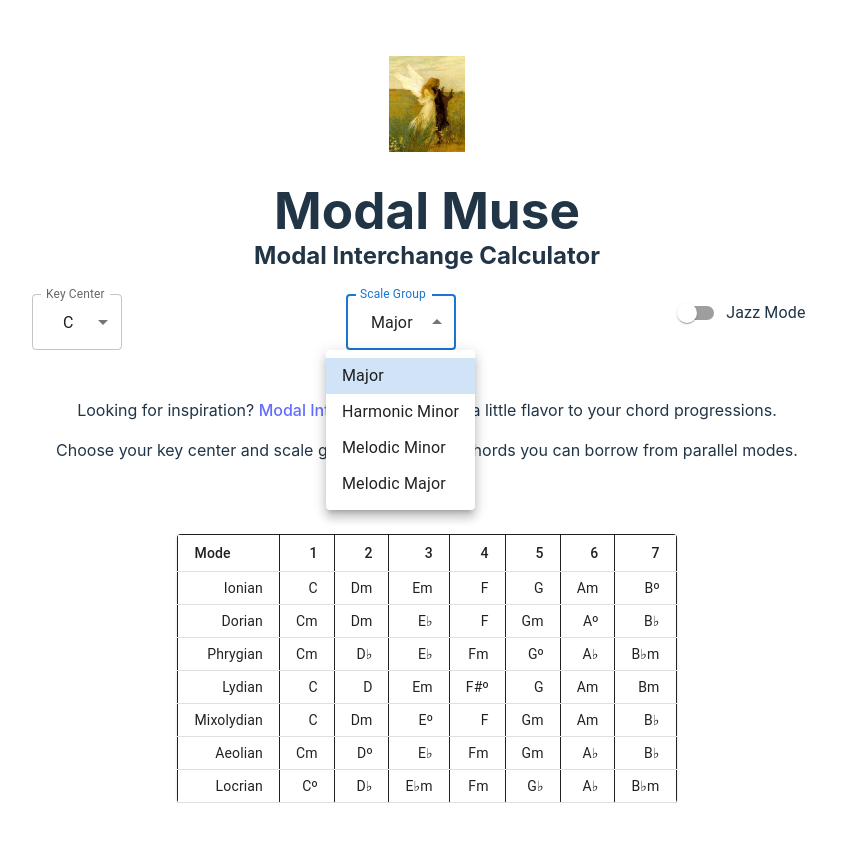
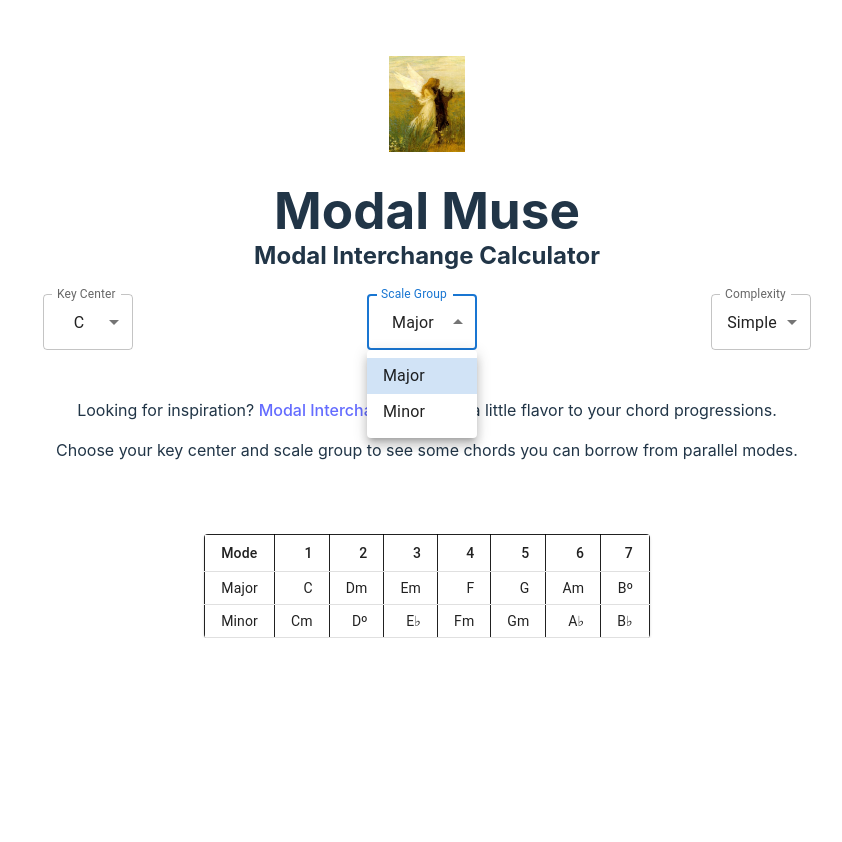
Before and after one commit to jef4490/modal-muse, a React (Vite) app: page / in a window 1280 px wide. Both pictures are taken after a click on the element "Major". Shown: the top 842 px of the page, without its empty margins (213-1055 px from the left). Built offline with nearby package versions, Linux system fonts and the light colour scheme.

Commit message:
add simple mode

```diff
--- a/src/App.css
+++ b/src/App.css
@@ -122,5 +122,5 @@ input:checked + .slider:before {
 .the-wrap{
   margin: 2rem;
   overflow-y: auto;
-  height: 1100px;
+  /* height: 1100px; */
 }
--- a/src/App.jsx
+++ b/src/App.jsx
@@ -6,30 +6,23 @@ import InputLabel from '@mui/material/InputLabel';
 import MenuItem from '@mui/material/MenuItem';
 import FormControl from '@mui/material/FormControl';
 import Select from '@mui/material/Select';
-import FormGroup from '@mui/material/FormGroup';
-import FormControlLabel from '@mui/material/FormControlLabel';
-import Switch from '@mui/material/Switch';
-import Container from '@mui/material/Container';
-import Typography from '@mui/material/Typography';
 
 import museImg from './assets/muse.png'
-import viteLogo from '/vite.svg'
 import './App.css'
-import { pitches, scales, modeNames } from './constants/constants.js'
-import { getModes, getParallelModes } from './calculators/modeCalculator.js'
+import { pitches, modeNames } from './constants/constants.js'
+import { getSimpleModes, getParallelModes } from './calculators/modeCalculator.js'
 import ModeTable from './components/modeTable.jsx';
 
 function App() {
   const isSystemDarkModeOn = useMediaQuery('(prefers-color-scheme: dark)');
   const appTheme = createTheme({palette:  { mode: isSystemDarkModeOn ? 'dark' : 'light' }})
+  const [keyCenter, setKeyCenter] = useState("C");
+  const [scaleGroup, setScaleGroup] = useState("simpleMajor");
+  const [complexity, setComplexity] = useState("simple");
 
-  const [keyCenter, setKeyCenter] = useState("C");
-  const [scaleGroup, setScaleGroup] = useState("major");
-  const [showSeventhChords, setShowSeventhChords] = useState(false);
+  const isSimpleMode = complexity === 'simple';
+  let modesToDisplay = [];
 
-  let parallelModes = [];
-
-  const namesOfSelectedModes = modeNames[scaleGroup];
   let selectableKeyCenters = Object.values(pitches).reduce((accumulator, currentPitch) => {
     currentPitch.selectable.forEach(selectableOption => {
       const selectableKeyCenter = {...currentPitch, displayName: currentPitch.names[selectableOption]};
@@ -38,10 +31,52 @@ function App() {
     return accumulator;
   }, []);
 
-  parallelModes = getParallelModes(scaleGroup, selectableKeyCenters.find(selectableKeyCenter => selectableKeyCenter.displayName === keyCenter).value);
+  if(isSimpleMode){
+    modesToDisplay = getSimpleModes(scaleGroup, selectableKeyCenters.find(selectableKeyCenter => selectableKeyCenter.displayName === keyCenter).value)
+  }
+  else{
+    modesToDisplay = getParallelModes(scaleGroup, selectableKeyCenters.find(selectableKeyCenter => selectableKeyCenter.displayName === keyCenter).value);
+  }
+
+  const namesOfSelectedModes = modeNames[scaleGroup];
+  const renderScaleGroupSelect = () => {
+    if(isSimpleMode){
+      return(
+        <Box sx={{ minWidth: 110, maxWidth: 200 }}>
+        <FormControl fullWidth>
+          <InputLabel id="scale-group-select-label">Scale Group</InputLabel>
+          <Select
+            label="Scale Group"
+            value={scaleGroup}
+            onChange={useCallback((event) => setScaleGroup(() => event.target.value), [scaleGroup])}
+          >
+            <MenuItem value="simpleMajor">Major</MenuItem>
+            <MenuItem value="simpleMinor">Minor</MenuItem>
+          </Select>
+        </FormControl>
+      </Box>)
+    }else{
+      return(
+        <Box sx={{ minWidth: 110, maxWidth: 200 }}>
+        <FormControl fullWidth>
+          <InputLabel id="scale-group-select-label">Scale Group</InputLabel>
+          <Select
+            label="Scale Group"
+            value={scaleGroup}
+            onChange={useCallback((event) => setScaleGroup(() => event.target.value), [scaleGroup])}
+          >
+            <MenuItem value="major">Major</MenuItem>
+            <MenuItem value="harmonicMinor">Harmonic Minor</MenuItem>
+            <MenuItem value="melodicMinor">Melodic Minor</MenuItem>
+            <MenuItem value="melodicMajor">Melodic Major</MenuItem>
+          </Select>
+        </FormControl>
+      </Box>)
+    }
+  }
 
   return (
-    <Box className={"the-wrap"}>
+    <Box className={"the-wrap"} sx={{height: isSimpleMode ? '950px' : '1100px'}}>
       <ThemeProvider theme={appTheme}>
         <div>
           <img src={museImg} className="muse" alt="React logo" />
@@ -51,7 +86,7 @@ function App() {
         <div className="selection-section">
           <Box sx={{ minWidth: 90, maxWidth: 150 }}>
             <FormControl fullWidth>
-              <InputLabel id="demo-simple-select-label">Key Center</InputLabel>
+              <InputLabel id="key-center-select-label">Key Center</InputLabel>
               <Select MenuProps={{style: { maxHeight: 400}}}
                 value={keyCenter}
                 label="Key Center"
@@ -62,24 +97,23 @@ function App() {
               </Select>
             </FormControl>
           </Box>
-          <Box sx={{ minWidth: 110, maxWidth: 200 }}>
+          {renderScaleGroupSelect()}
+          <Box sx={{ minWidth: 100, maxWidth: 100 }}>
             <FormControl fullWidth>
-              <InputLabel id="demo-simple-select-label">Scale Group</InputLabel>
+              <InputLabel id="complexity-select-label">Complexity</InputLabel>
               <Select
-                label="Scale Group"
-                value={scaleGroup}
-                onChange={useCallback((event) => setScaleGroup(() => event.target.value), [scaleGroup])}
+                label="Complexity"
+                value={complexity}
+                onChange={useCallback((event) => { setComplexity(() => event.target.value);
+                  setScaleGroup(event.target.value === "simple" ? "simpleMajor" : "major") }, [complexity])}
               >
-                <MenuItem value="major">Major</MenuItem>
-                <MenuItem value="harmonicMinor">Harmonic Minor</MenuItem>
-                <MenuItem value="melodicMinor">Melodic Minor</MenuItem>
-                <MenuItem value="melodicMajor">Melodic Major</MenuItem>
+                <MenuItem value="simple">Simple</MenuItem>
+                <MenuItem value="advanced">Advanced</MenuItem>
+                <MenuItem value="jazz">Jazz</MenuItem>
               </Select>
             </FormControl>
           </Box>
-          <FormGroup>
-            <FormControlLabel control={<Switch checked={showSeventhChords} onChange={useCallback((event) => setShowSeventhChords(() => event.target.checked), [showSeventhChords])}/>} label="Jazz Mode" />
-          </FormGroup>
+
         </div>
         <div className="card">
           <p>
@@ -91,7 +125,7 @@ function App() {
         </div>
         <br/>
         <div className="table-container">
-          <ModeTable keyCenter={keyCenter} parallelModes={parallelModes} showSeventhChords={showSeventhChords}
+          <ModeTable keyCenter={keyCenter} modesToDisplay={modesToDisplay} complexity={complexity}
             namesOfSelectedModes={namesOfSelectedModes}/>
         </div>
       </ThemeProvider>
--- a/src/calculators/modeCalculator.js
+++ b/src/calculators/modeCalculator.js
@@ -1,5 +1,4 @@
 import { scales } from "../constants/constants.js"
-import { getScale } from "./scaleCalculator.js"
 
 export const getModes = (quality) => {
     const result = {};
@@ -30,3 +29,19 @@ export const getParallelModes = (quality, startingPitch) => {
 function transposePitch(pitch, interval){
     return (pitch + interval) % 12;
 }
+
+export const getSimpleModes = (quality, startingPitch) => {
+    const modes = getModes("major").filter((_, index) => { return index === 0 || index === 5});
+    if(quality === "simpleMinor"){
+        modes.reverse();
+    }
+
+    const parallelModes = modes.map((mode) => {
+        while(mode[0] != startingPitch){
+            mode = mode.map(pitch => transposePitch(pitch, 1))
+        }
+        return mode;
+    });
+
+    return parallelModes;
+}
--- a/src/components/modeDisplay.jsx
+++ b/src/components/modeDisplay.jsx
@@ -1,12 +1,7 @@
 import { React, useMemo } from 'react';
 import { getChord } from '../calculators/chordCalculator.js'
-import Table from '@mui/material/Table';
-import TableBody from '@mui/material/TableBody';
 import TableCell from '@mui/material/TableCell';
-import TableContainer from '@mui/material/TableContainer';
-import TableHead from '@mui/material/TableHead';
 import TableRow from '@mui/material/TableRow';
-import Paper from '@mui/material/Paper';
 
 function ModeDisplay({name, scale, mode, showSeventhChords}) {
   return (
--- a/src/components/modeTable.jsx
+++ b/src/components/modeTable.jsx
@@ -1,26 +1,22 @@
 import { React, useMemo } from 'react';
-import { getChord } from '../calculators/chordCalculator.js'
 import { getScale } from '../calculators/scaleCalculator.js'
 import ModeDisplay from './modeDisplay.jsx';
 import ModeTableHead from './modeTableHead.jsx';
 
 import Table from '@mui/material/Table';
 import TableBody from '@mui/material/TableBody';
-import TableCell from '@mui/material/TableCell';
 import TableContainer from '@mui/material/TableContainer';
-import TableHead from '@mui/material/TableHead';
-import TableRow from '@mui/material/TableRow';
 import Paper from '@mui/material/Paper';
 
-function ModeTable({parallelModes, namesOfSelectedModes, keyCenter, showSeventhChords}) {
+function ModeTable({modesToDisplay, namesOfSelectedModes, keyCenter, complexity}) {
   return (
     <TableContainer sx={{width: "max-content", marginLeft:'auto', marginRight: 'auto', display: 'flex'}} component={Paper}>
       <Table size="small" aria-label="a dense table" sx={{padding: '1px  1px'}}>
         <ModeTableHead />
         <TableBody>
-            {useMemo(() => parallelModes.map((mode, i) => <ModeDisplay
+            {useMemo(() => modesToDisplay.map((mode, i) => <ModeDisplay
                 key={i} mode={mode} name={namesOfSelectedModes[i]}
-                scale={getScale(mode, keyCenter)} showSeventhChords={showSeventhChords}/>), [parallelModes, keyCenter, showSeventhChords])}
+                scale={getScale(mode, keyCenter)} showSeventhChords={complexity === 'jazz'}/>), [modesToDisplay, keyCenter, complexity])}
         </TableBody>
       </Table>
     </TableContainer>
--- a/src/components/modeTableHead.jsx
+++ b/src/components/modeTableHead.jsx
@@ -2,9 +2,8 @@ import React from 'react';
 import TableCell from '@mui/material/TableCell';
 import TableHead from '@mui/material/TableHead';
 import TableRow from '@mui/material/TableRow';
-import Paper from '@mui/material/Paper';
 
-function ModeTableHead({name, scale, mode}) {
+function ModeTableHead({mode}) {
   return (
     <TableHead>
       <TableRow>
--- a/src/constants/constants.js
+++ b/src/constants/constants.js
@@ -75,5 +75,13 @@ export const modeNames = {
         "5th Mode",
         "6th Mode",
         "7th Mode",
+    ],
+    simpleMajor: [
+        "Major",
+        "Minor"
+    ],
+    simpleMinor: [
+        "Minor",
+        "Major"
     ]
 }
```
Also changed, not shown: 1 other file (tests, documents, lock files or other folders).
